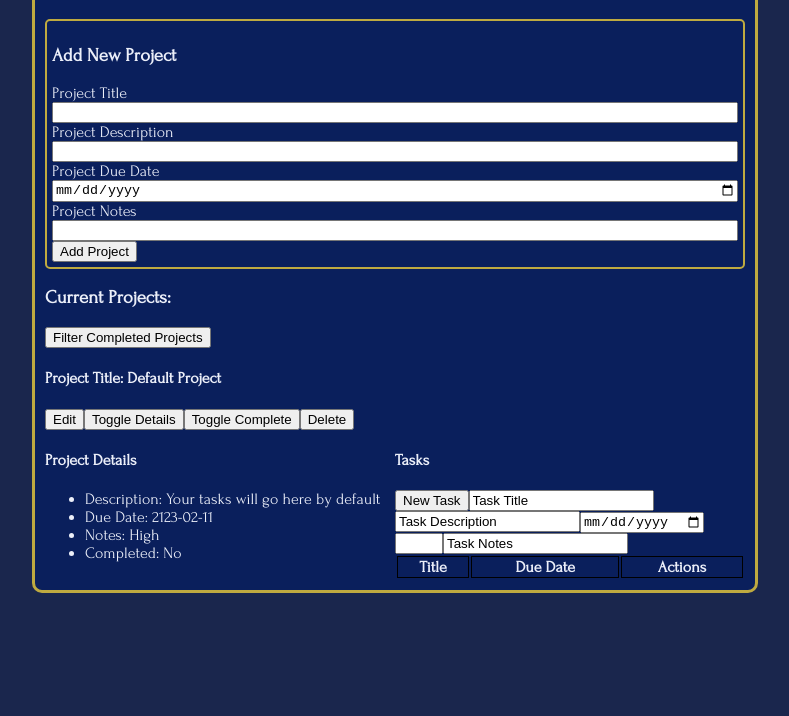
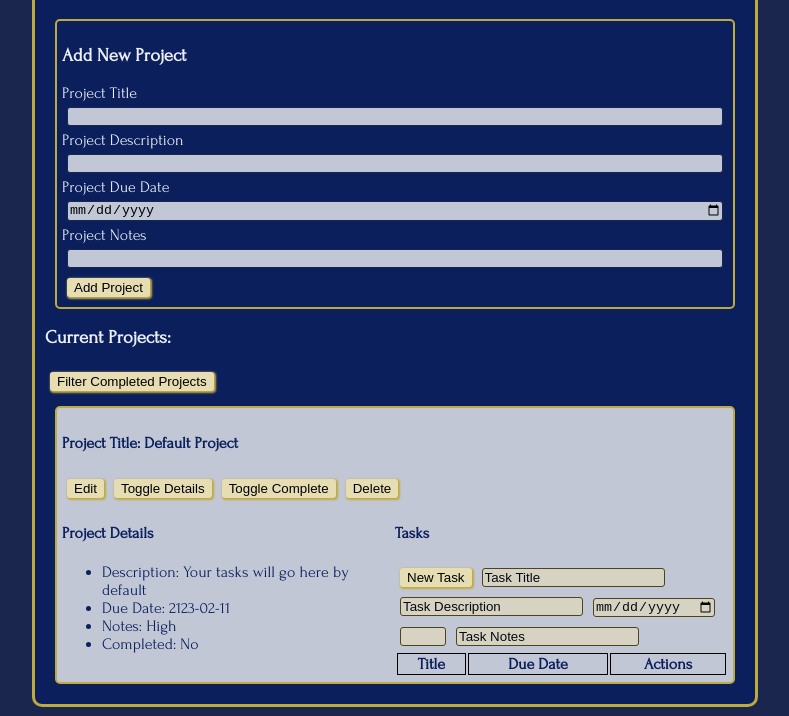
Before and after one commit to nathan-culley/to-do-list, a website built with webpack: page dist/index.html in a window 1280 px wide. Shown: the part 84-800 px from the top of the page, without its empty margins (245-1034 px from the left). Built offline with nearby package versions, Linux system fonts and the light colour scheme.

Commit message:
Add colors, borders, and margin/display properties to whole page

```diff
--- a/src/style.css
+++ b/src/style.css
@@ -83,11 +83,36 @@ body {
   border: solid 2px hsl(var(--sec-HSL-neutral));
   border-radius: 5px;
   padding: 5px;
+  margin: 10px;
 }
 
 .input-label {
   display: flex;
   flex-direction: column;
+}
+
+input {
+  background-color: hsl(var(--prim-HSL-palelight));
+  border: solid 1px hsl(var(--prim-HSL-dark));
+  border-radius: 3px;
+  margin: 5px;
+}
+
+button {
+  background-color: hsl(var(--sec-HSL-light));
+  border: 1px solid transparent;
+  border-radius: 3px;
+  box-shadow: 1px 1px 2px 1px hsl(var(--sec-HSL-neutral));
+  margin: 5px;
+}
+
+.project-area {
+  border: solid 2px hsl(var(--sec-HSL-neutral));
+  border-radius: 5px;
+  padding: 5px;
+  margin: 10px;
+  background-color: hsl(var(--prim-HSL-palelight));
+  color: hsl(var(--prim-HSL-richdark));
 }
 
 .expand-proj[expanded="true"] {
@@ -103,6 +128,20 @@ body {
     display: flexbox;
     flex-direction: column;
   }
+}
+
+dialog {
+  background-color: hsl(var(--sec-HSL-offwhite));
+  border: 2px solid hsl(var(--sec-HSL-neutral));
+  border-radius: 3px;
+}
+
+.new-task > input {
+  background-color: hsl(var(--sec-HSL-palelight));
+  border: solid 1px hsl(var(--sec-HSL-dark));
+  border-radius: 3px;
+  margin: 5px;
+  color: hsl(var(--prim-HSL-offblack));
 }
 
 table {
--- a/src/ui.js
+++ b/src/ui.js
@@ -171,6 +171,7 @@ function displayProjectList(projectList, projects) {
         //create the item representing the project and add it to the project list
         const proj = document.createElement("div");
         proj.setAttribute("id", `project${projects.indexOf(project)}`);
+        proj.className = "project-area";
         projectList.appendChild(proj);
 
         const projTitle = document.createElement("h4");
@@ -341,6 +342,7 @@ function displayTaskList(proj, project) {
 //FUNCTION FOR GENERATING AND DISPLAYING A FORM TO CREATE A NEW TASK
 function displayNewTaskForm(proj, project) {
     const newTaskForm = document.createElement("form");
+    newTaskForm.className = "new-task";
     proj.appendChild(newTaskForm);
 
     const newTaskButton = document.createElement("button");
```
